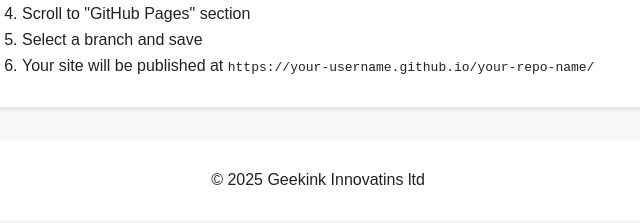
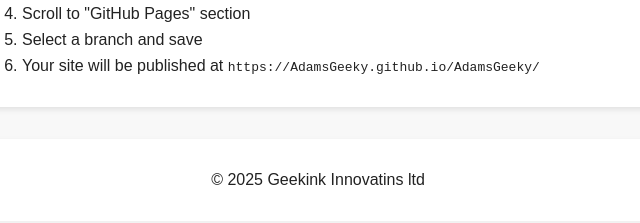
Before and after one commit to geekink-dev/first, a plain HTML site: page index.html in a window 1280 px wide. Shown: the part 1308-1531 px from the top of the page, 322-962 px from the left. Drawn offline with Linux system fonts and the light colour scheme.

Commit message:
changes on index

```diff
--- a/index.html
+++ b/index.html
@@ -140,7 +140,7 @@
           <li>Go to repository settings</li>
           <li>Scroll to "GitHub Pages" section</li>
           <li>Select a branch and save</li>
-          <li>Your site will be published at <code>https://your-username.github.io/your-repo-name/</code></li>
+          <li>Your site will be published at <code>https://AdamsGeeky.github.io/AdamsGeeky/</code></li>
         </ol>
       </section>
     </main>
```
